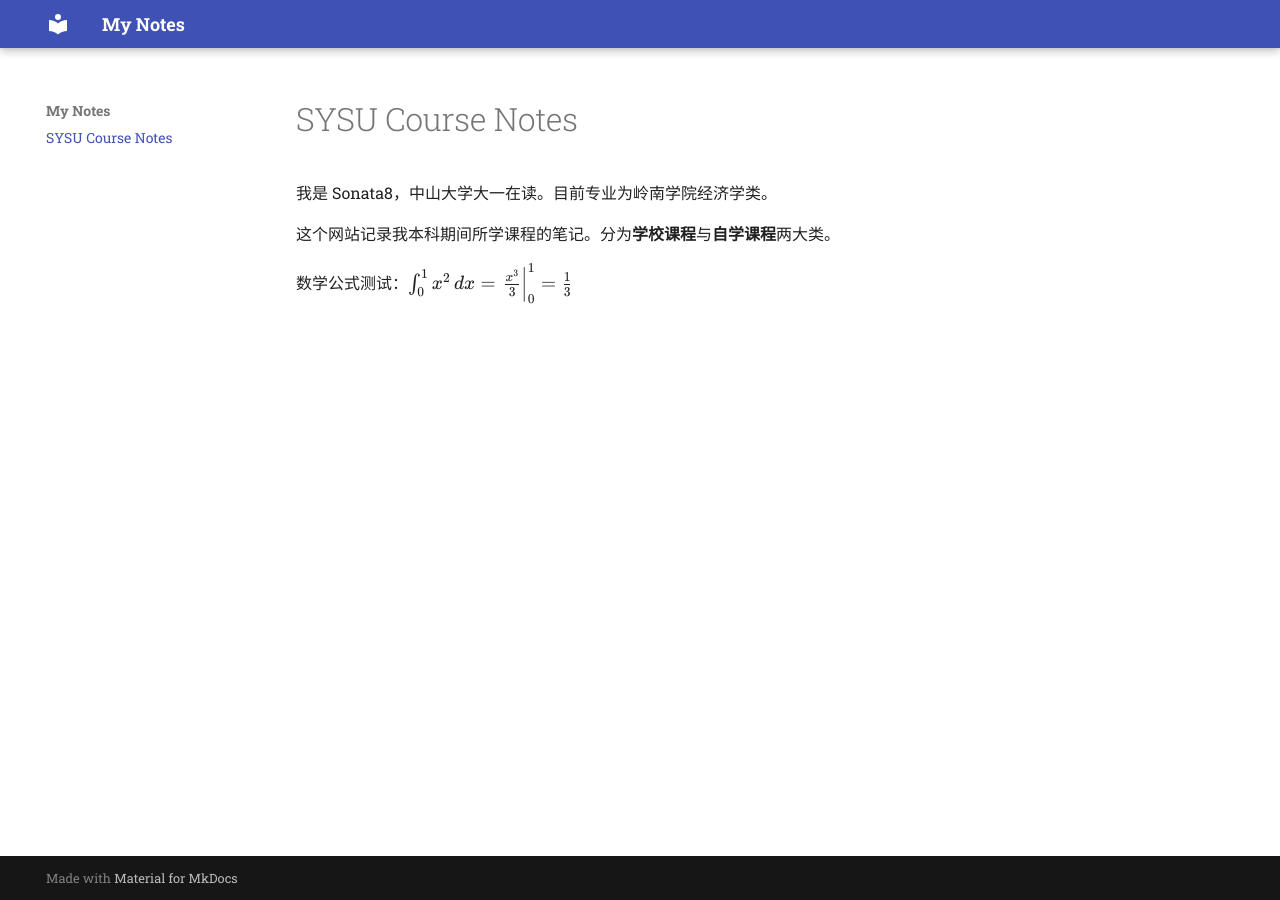
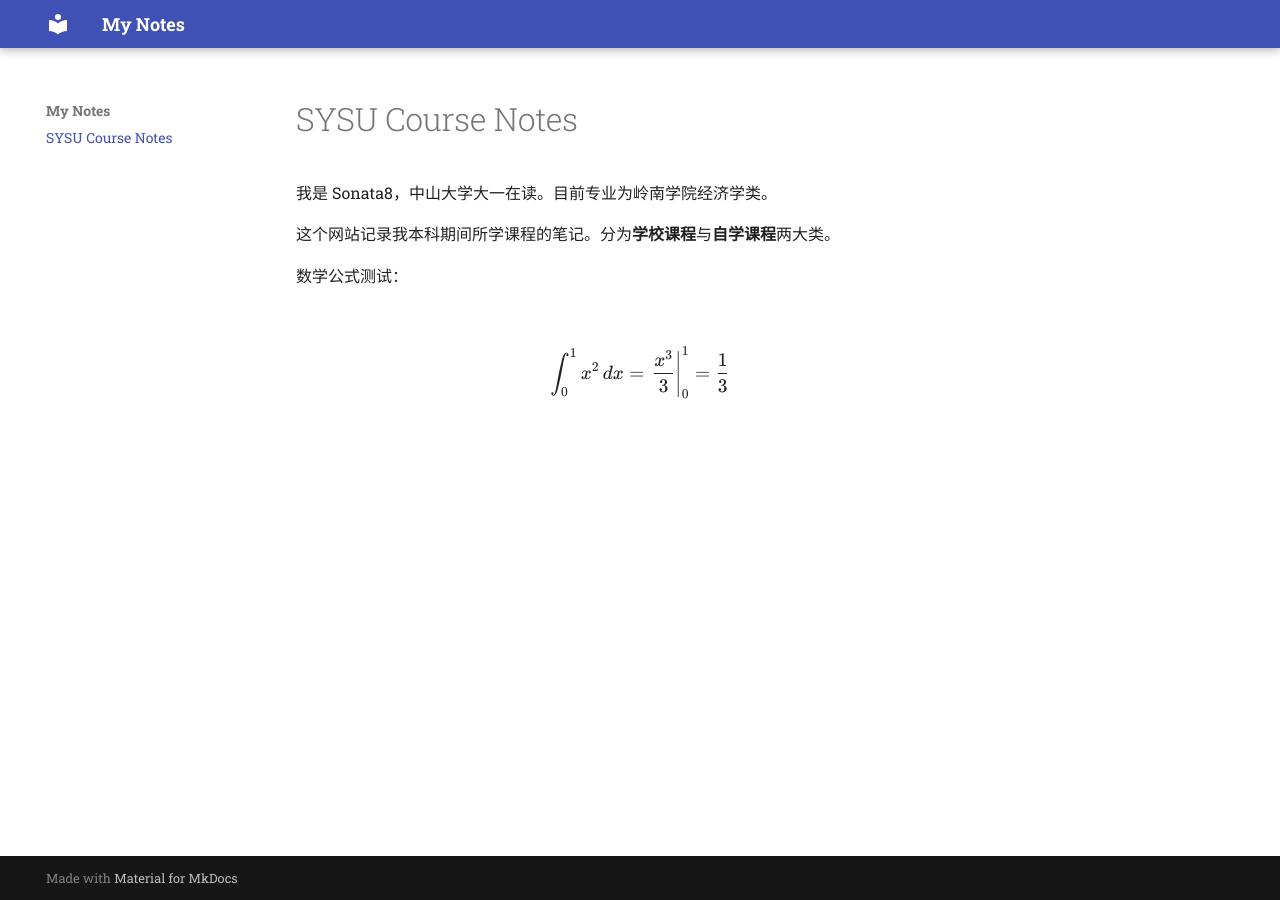
Before and after one commit to Sonata8/notes, an MkDocs documentation site: the page built from docs/index.md, in a window 1280 px wide. Built offline with MkDocs 1.6.1 and Material for MkDocs 9.7.7, drawn with Linux system fonts in a browser that asks for light colours.

```diff
--- a/docs/index.md
+++ b/docs/index.md
@@ -4,4 +4,6 @@
 
 这个网站记录我本科期间所学课程的笔记。分为**学校课程**与**自学课程**两大类。
 
-数学公式测试：$\int_{0}^{1} x^2 \, dx = \left. \frac{x^3}{3} \right|_0^1 = \frac{1}{3}$
+数学公式测试：
+
+$$\int_{0}^{1} x^2 \, dx = \left. \frac{x^3}{3} \right|_0^1 = \frac{1}{3}$$
```
